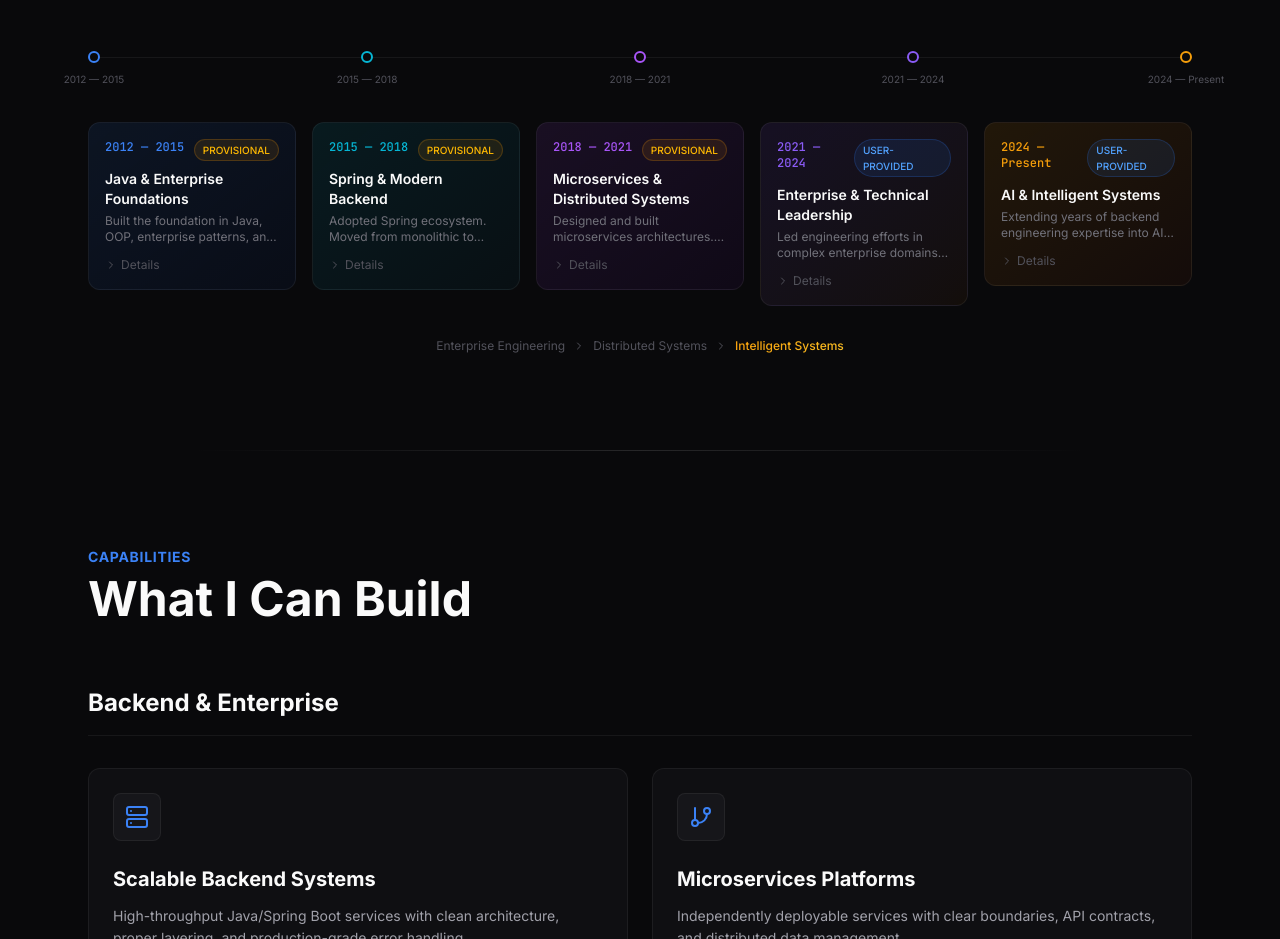
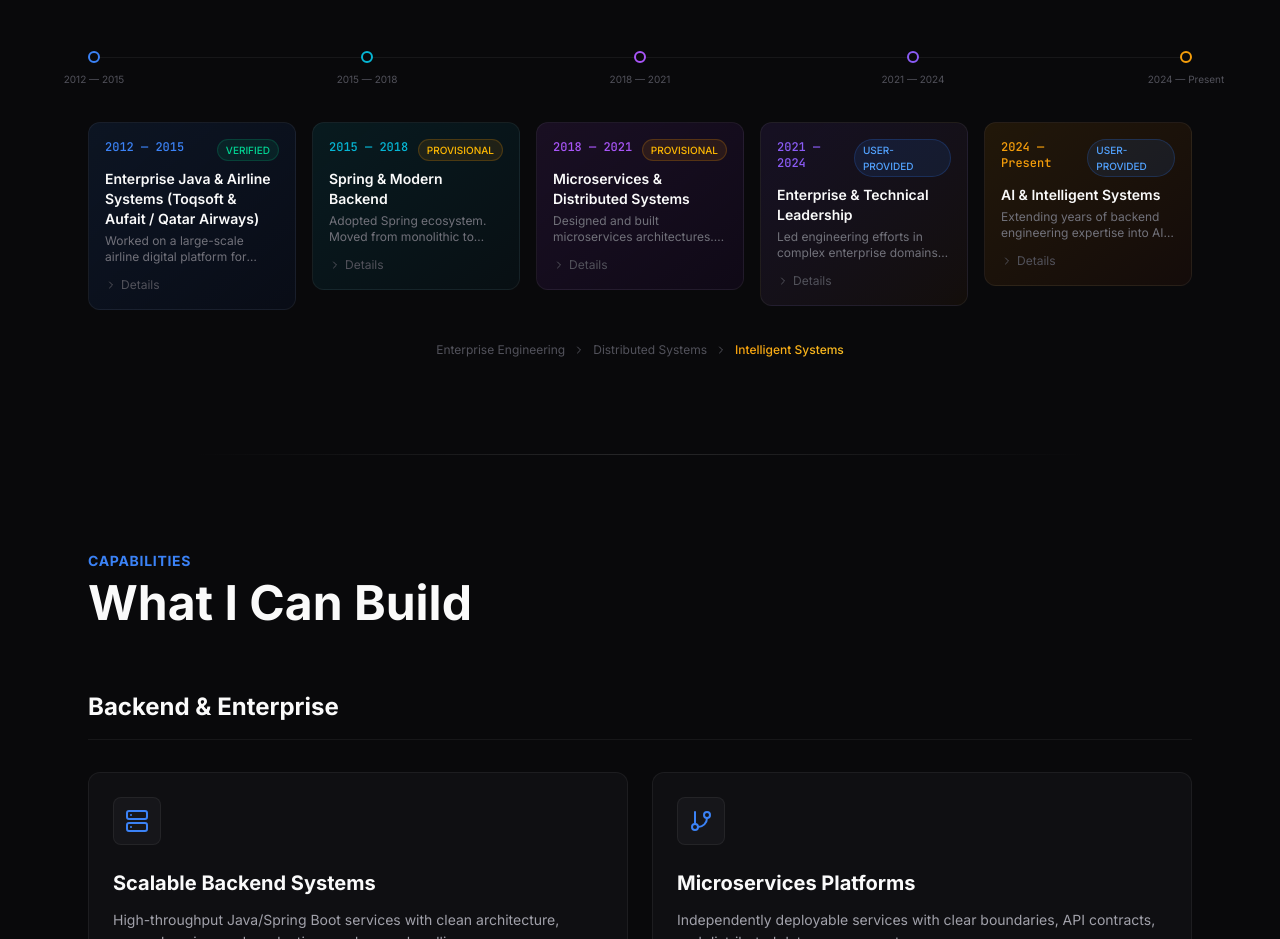
Before and after one commit to habbas-labs/portfolio, a React (Vite) app: page /#/ in a window 1280 px wide. Shown: the part 2300-3239 px from the top of the page. Built offline with nearby package versions, Linux system fonts and the light colour scheme.

Commit message:
feat(journey): update 2012-2015 era with verified Qatar Airways & Amadeus API details

```diff
--- a/src/data/content.ts
+++ b/src/data/content.ts
@@ -98,12 +98,12 @@ export const thinkingStages: ThinkingStage[] = [
 export const journeyEras: JourneyEra[] = [
   {
     id: 'java-foundations',
-    title: 'Java & Enterprise Foundations',
+    title: 'Enterprise Java & Airline Systems (Toqsoft & Aufait / Qatar Airways)',
     period: '2012 — 2015',
-    description: 'Built the foundation in Java, OOP, enterprise patterns, and database-driven systems. Learned to write clean, maintainable code in large codebases.',
-    technologies: ['Java', 'JDBC', 'Servlets', 'JSP', 'SQL', 'Oracle', 'Hibernate'],
-    highlights: ['Core Java mastery', 'Enterprise application patterns', 'Database design fundamentals', 'Object-oriented thinking'],
-    status: 'PROVISIONAL',
+    description: 'Worked on a large-scale airline digital platform for Qatar Airways, supporting online flight booking, reservation management and customer loyalty capabilities. Developed and enhanced Java/J2EE-based business services and integrations supporting booking workflows, flight-related information, customer data and Privilege Club functionality. Worked on API integrations with external airline systems, implemented robust exception/error-handling mechanisms, and contributed to application enhancements, production support and defect resolution.',
+    technologies: ['Java', 'JDBC', 'Servlets', 'JSP','JSF', 'SQL', 'Oracle', 'Hibernate','Amadeus API'],
+    highlights: ['Developed and enhanced Java/J2EE business components supporting airline booking and customer-service workflows', 'Implemented business logic for flight booking, reservation processing and booking retrieval.', 'Worked on Q-Calculator and Privilege Club functionality for Qatar Airways.', 'Developed and enhanced Java-based integrations with Amadeus APIs for airline booking workflows, implementing robust exception handling, response validation, and failure-handling mechanisms for external service interactions.','Enhanced application workflows related to customer, itinerary and loyalty information.','Performed troubleshooting and root-cause analysis for integration and production issues.', 'Participated in requirement analysis, development, code reviews, testing and deployment activities.','Worked in an enterprise environment with multiple integrated systems and business-critical transaction flows.'],
+    status: 'VERIFIED',
   },
   {
     id: 'spring-evolution',
```
